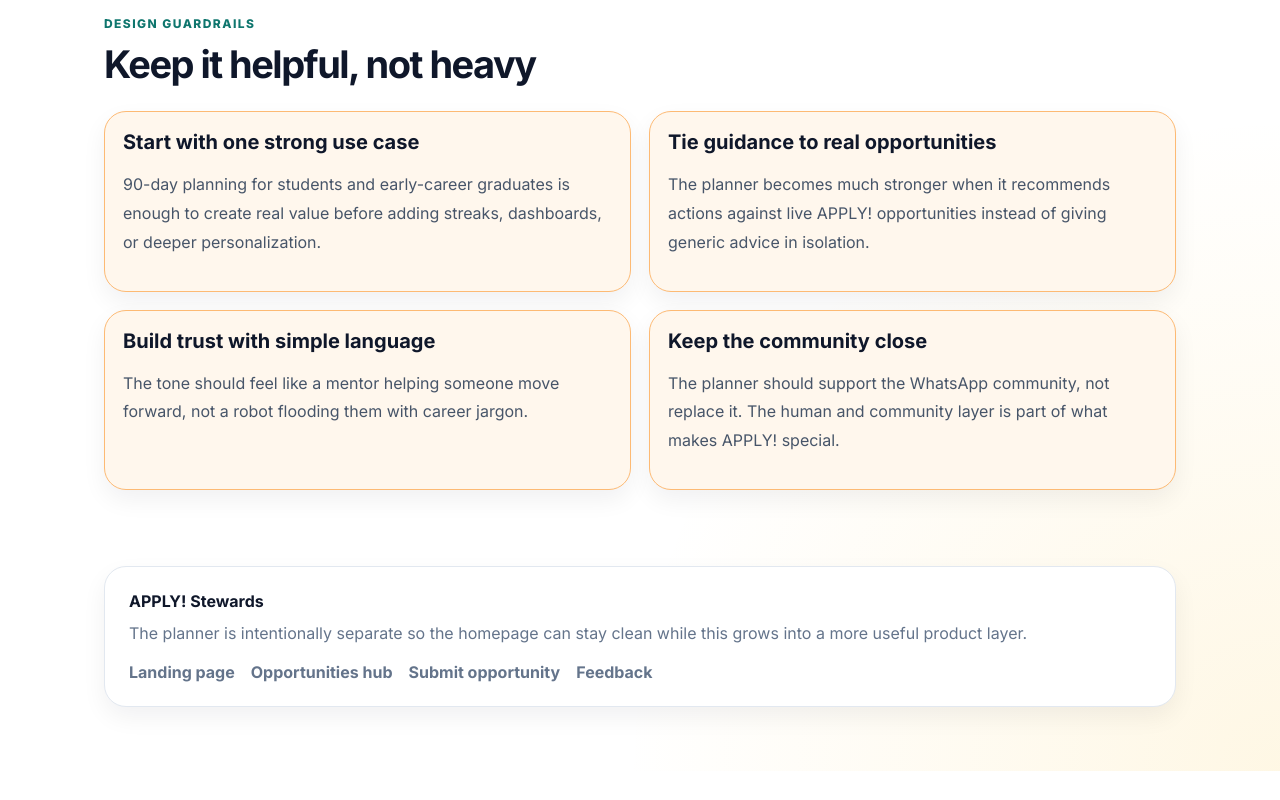
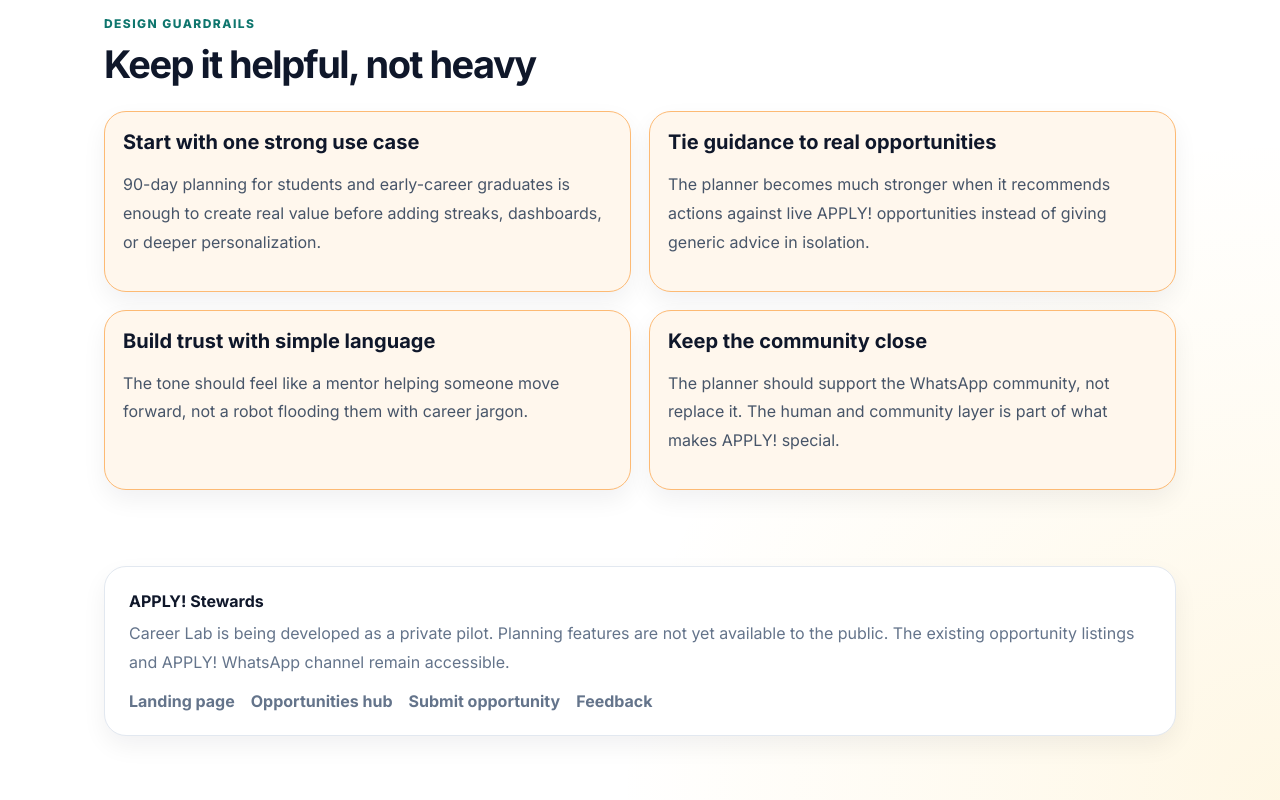
Before and after one commit to OBJ7/apply-stewards-site, a website: page planner.html in a window 1280 px wide. Shown: the part 1192-1992 px from the top of the page. Before the commit the page ends 1963 px from the top, so only its background shows below. Drawn offline with Linux system fonts and the light colour scheme.

Commit message:
copy: clarify Career Lab remains a private, non-live pilot

```diff
--- a/planner.html
+++ b/planner.html
@@ -401,7 +401,7 @@
   <div class="container">
     <div class="footer-card">
       <strong style="display:block; margin-bottom:8px;">APPLY! Stewards</strong>
-      <div style="color: var(--muted); line-height: 1.8;">The planner is intentionally separate so the homepage can stay clean while this grows into a more useful product layer.</div>
+      <div style="color: var(--muted); line-height: 1.8;">Career Lab is being developed as a private pilot. Planning features are not yet available to the public. The existing opportunity listings and APPLY! WhatsApp channel remain accessible.</div>
       <div class="footer-links">
         <a href="/">Landing page</a>
         <a href="/opportunities.html">Opportunities hub</a>
```
